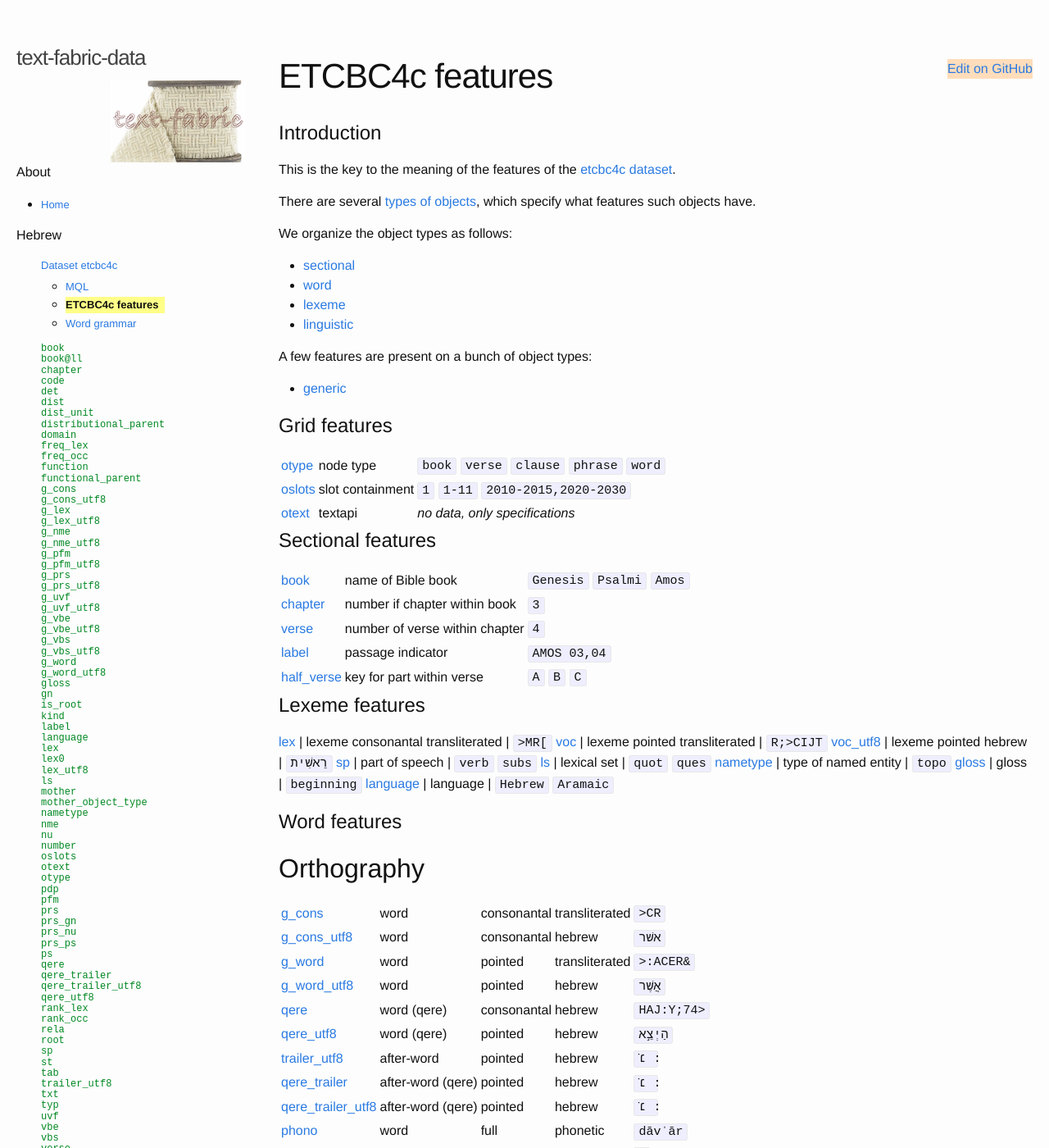
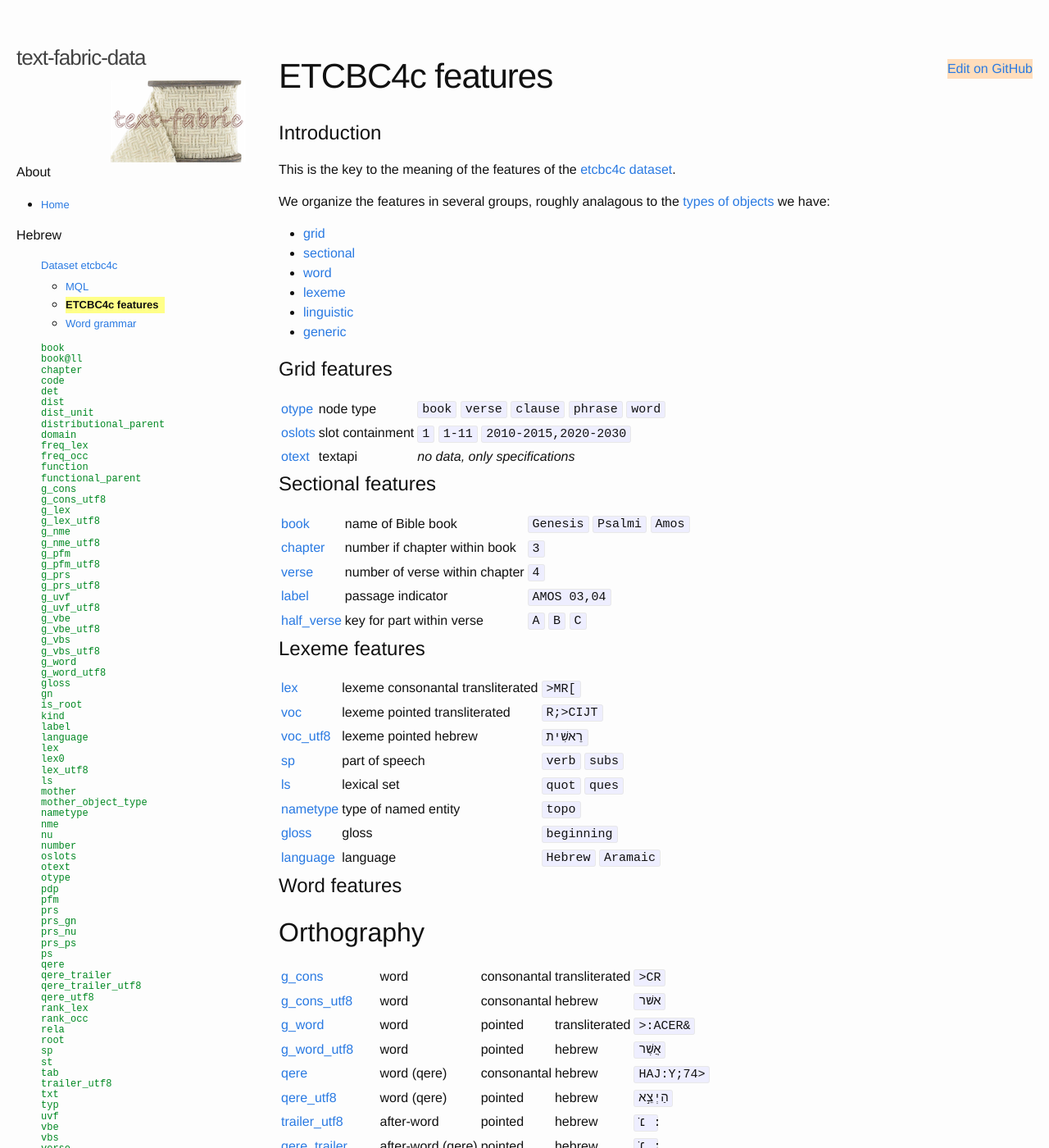
Before and after one commit to kungsik/text-fabric-data, a Jekyll site: the page built from docs/_features/hebrew/etcbc4c/0_overview.md, in a window 1280 px wide and 1400 px high. Shown: the whole window at 82% size. Built offline with Jekyll 4.4.1, drawn with Linux system fonts in a browser that asks for light colours.

Commit message:
Update 0_overview.md

```diff
--- a/docs/_features/hebrew/etcbc4c/0_overview.md
+++ b/docs/_features/hebrew/etcbc4c/0_overview.md
@@ -7,19 +7,15 @@ feat: false
 This is the key to the meaning of the features of the
 [etcbc4c dataset](/text-fabric-data/features/hebrew/etcbc4c/0_home).
 
-There are several
-[types of objects](otype),
-which specify what features such objects have.
+We organize the features in several groups, roughly analagous to the
+[types of objects](otype)
+we have:
 
-We organize the object types as follows:
-
+* [grid](#grid-features)
 * [sectional](#sectional-features)
 * [word](#word-features)
 * [lexeme](#lexeme-features)
 * [linguistic](#linguistic-features)
-
-A few features are present on a bunch of object types:
-
 * [generic](#generic-features)
 
 # Grid features
@@ -39,9 +35,11 @@ A few features are present on a bunch of object types:
 [half_verse](half_verse) | key for part within verse | `A` `B` `C`
 
 # Lexeme features
+
+---|---|---
 [lex](lex) | lexeme consonantal transliterated | `>MR[`
 [voc](voc) | lexeme pointed transliterated | `R;>CIJT`
-[voc_utf8](voc_utf8) | lexeme pointed hebrew | `רֵאשִׁית`
+[voc_utf8](voc_utf8) | lexeme pointed hebrew | `רֵאשִׁית`
 [sp](sp) | part of speech | `verb` `subs`
 [ls](ls) | lexical set | `quot` `ques`
 [nametype](nametype) | type of named entity | `topo`
```
